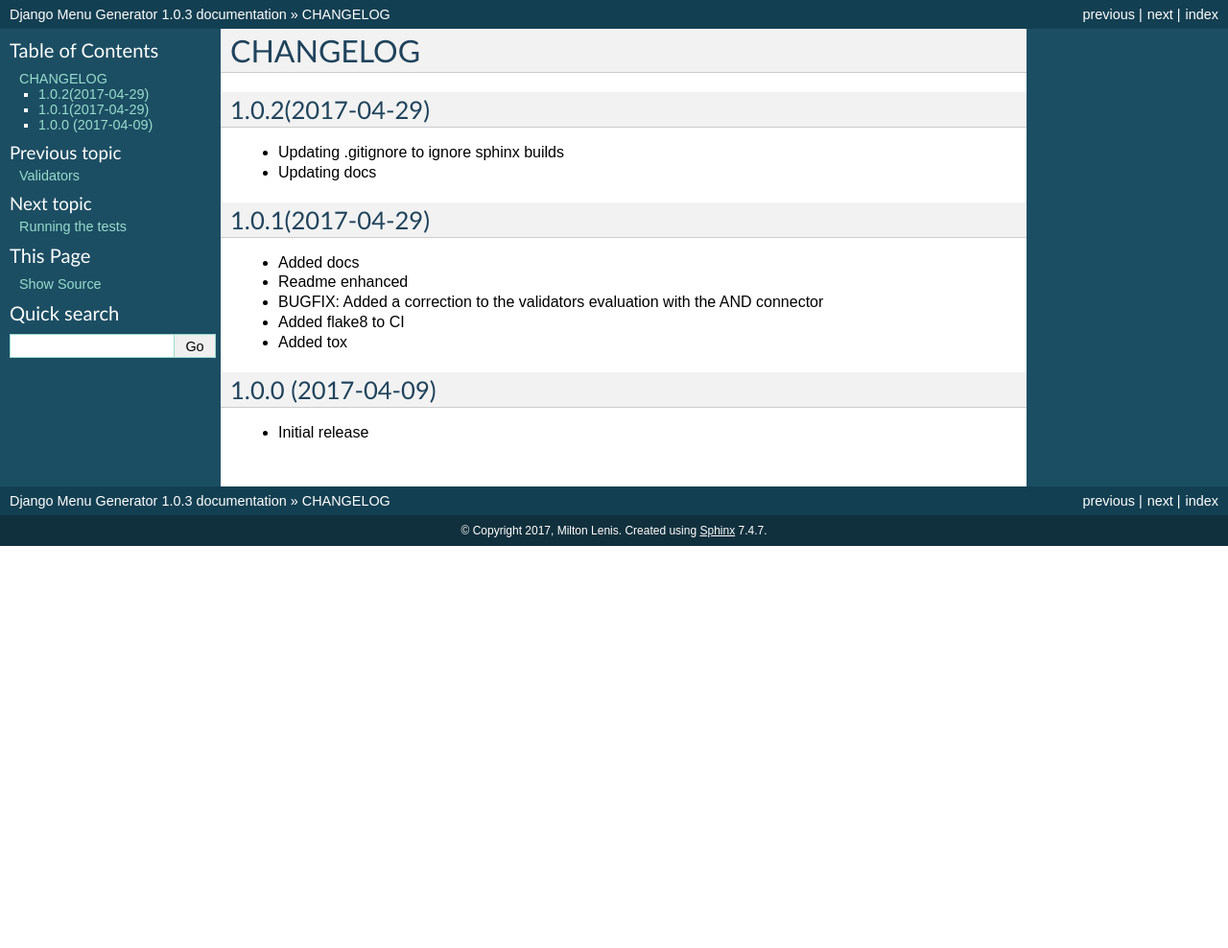
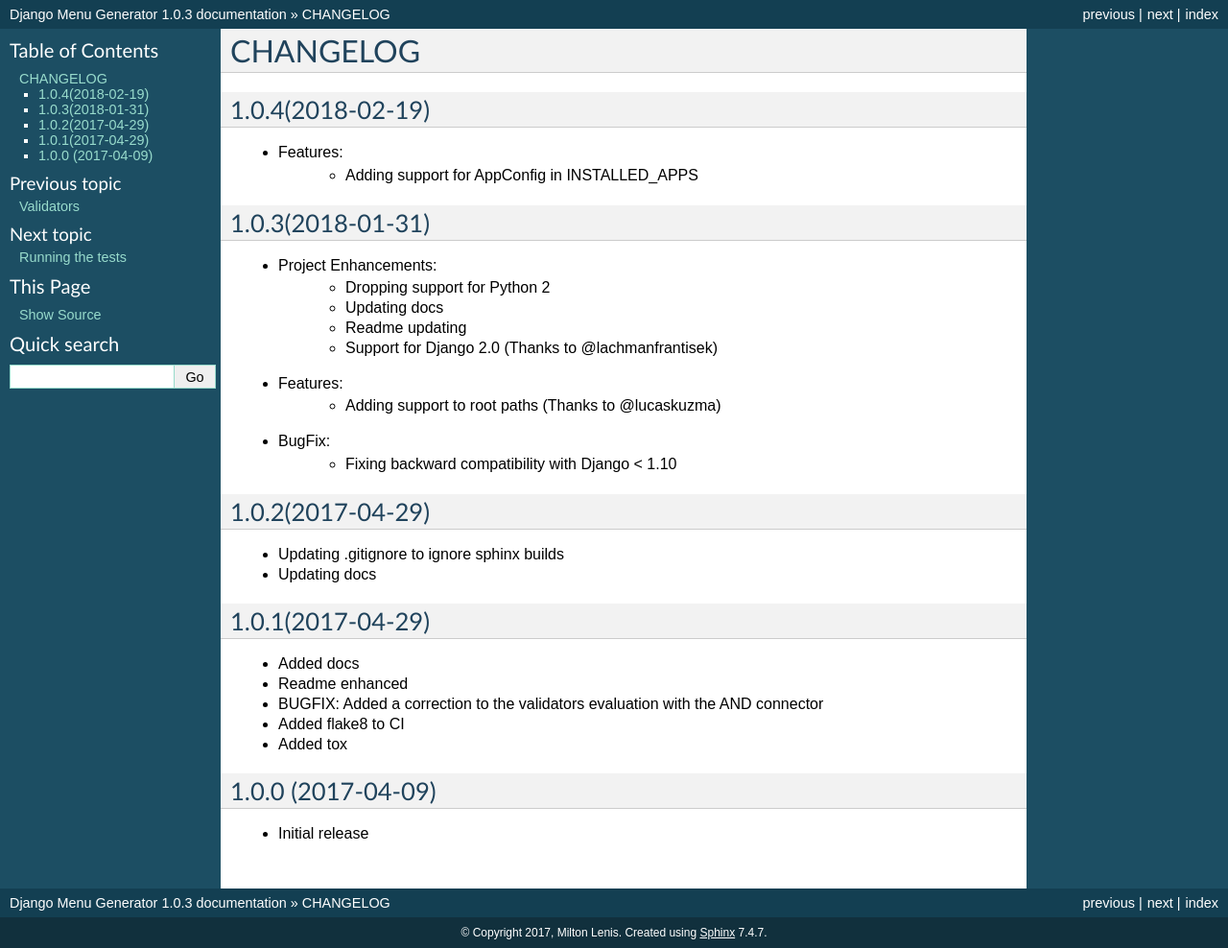
Before and after one commit to LaLogiaDePython/django-menu-generator, a Sphinx documentation site: the page built from docs/changelog.rst, in a window 1280 px wide. Shown: the whole page at 96% size. Built offline with Sphinx 7.4.7, drawn with Linux system fonts in a browser that asks for light colours; before the commit the page ends 900 px from its top, so only the background shows below that.

Commit message:
Update version and changelog

```diff
--- a/docs/changelog.rst
+++ b/docs/changelog.rst
@@ -1,5 +1,26 @@
 CHANGELOG
 =========
+
+1.0.4(2018-02-19)
+-----------------
+
+- Features:
+    - Adding support for AppConfig in INSTALLED_APPS
+
+1.0.3(2018-01-31)
+-----------------
+
+- Project Enhancements:
+    - Dropping support for Python 2
+    - Updating docs
+    - Readme updating
+    - Support for Django 2.0 (Thanks to @lachmanfrantisek)
+
+- Features:
+    - Adding support to root paths (Thanks to @lucaskuzma)
+
+- BugFix:
+    - Fixing backward compatibility with Django < 1.10
 
 1.0.2(2017-04-29)
 -----------------
--- a/menu_generator/__init__.py
+++ b/menu_generator/__init__.py
@@ -1,5 +1,5 @@
 __author__ = 'Milton Lenis'
 __description__ = 'A straightforward menu generator for Django'
-__version__ = '1.0.3'
+__version__ = '1.0.4'
 
 default_app_config = 'menu_generator.apps.MenuAppConfig'
```
Also changed, not shown: CHANGELOG.md (deleted, +0 -153 lines).
